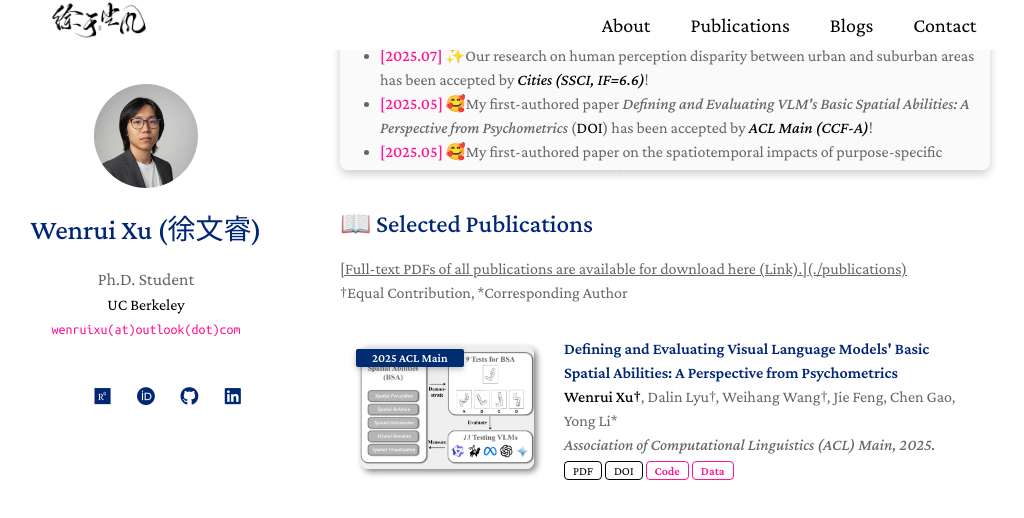
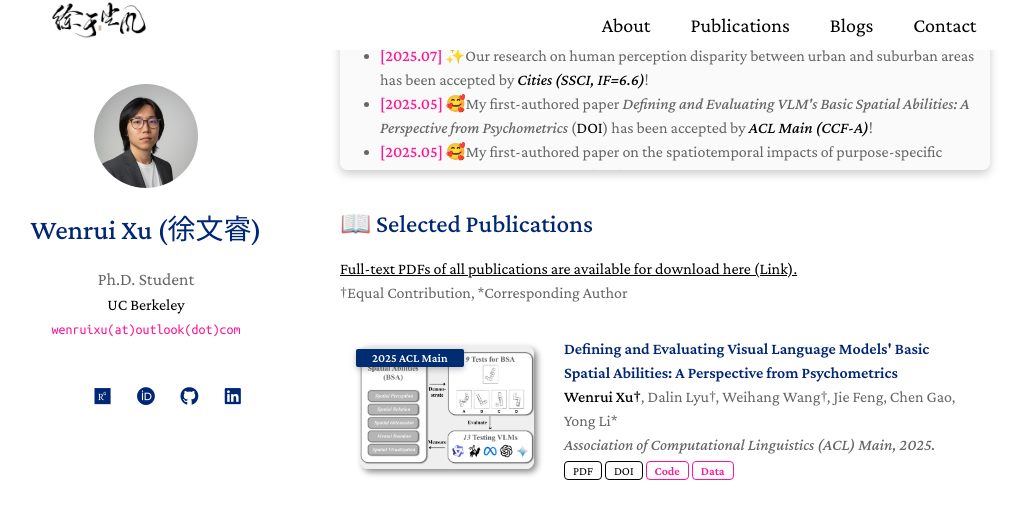
Before and after one commit to ruaruaxu/ruaruaxu.github.io, a Jekyll site: the page built from index.md, in a window 1280 px wide and 900 px high, scrolled down 834 px, cut to the strip 0-518 px from the top of the window. Shown: the whole strip, without its empty margins (130-1154 px from the left). Built offline with Jekyll 4.4.1, drawn with Linux system fonts in a browser that asks for light colours; a style sheet for code colours, icons or effects is not loaded.

Commit message:
Update index.md

```diff
--- a/index.md
+++ b/index.md
@@ -167,7 +167,7 @@ I am passionate about using **GIS, Remote Sensing, and Machine Learning** to und
 <div id='publications'></div>
 ## 📖 Selected Publications
 
-<u>[Full-text PDFs of all publications are available for download here (Link).](./publications)</u><br>
+[<u>Full-text PDFs of all publications are available for download here (Link).</u>](./publications)<br>
 †Equal Contribution, *Corresponding Author
 
 {% include_relative _includes/selected_publications.md %}
```
